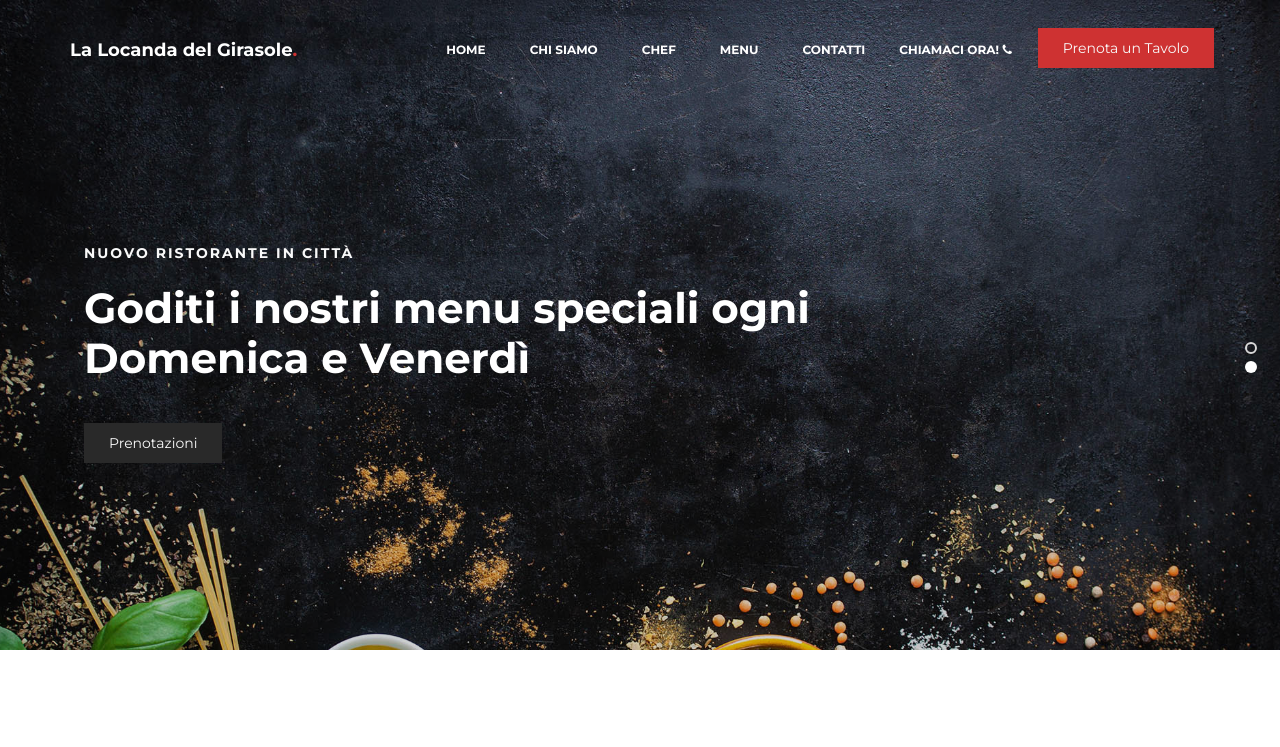
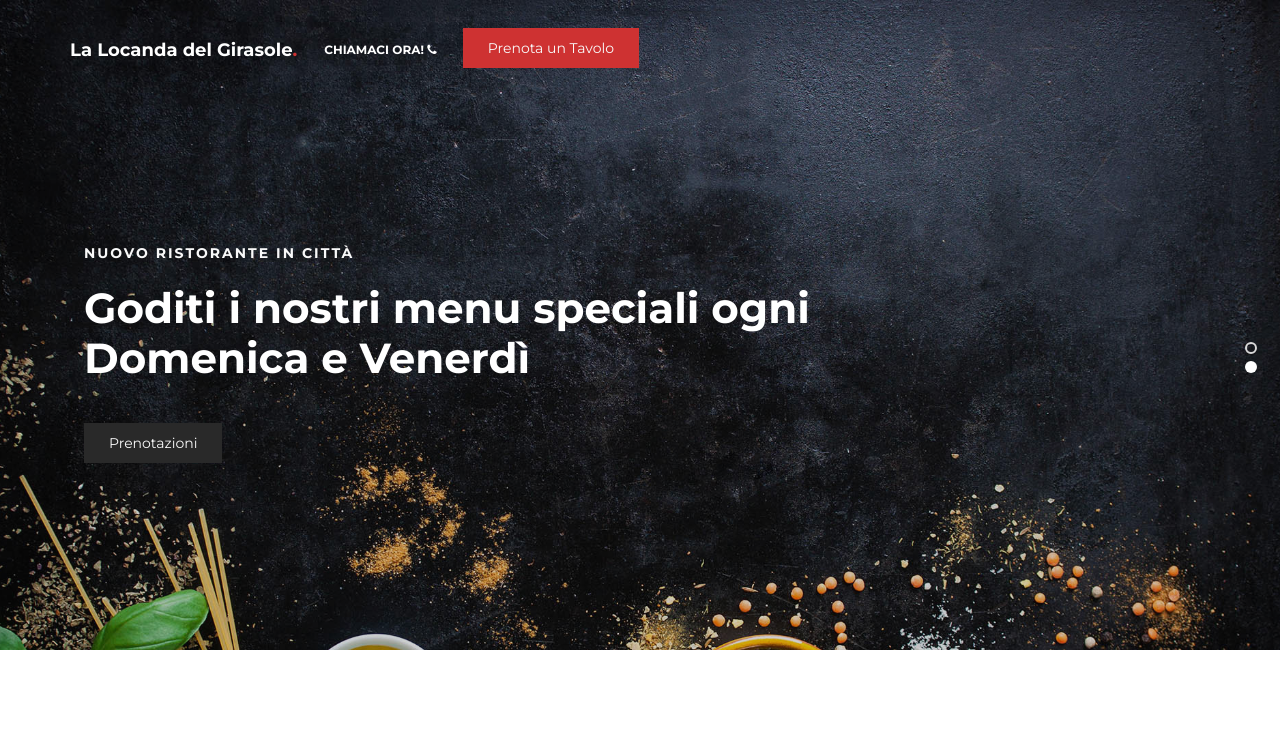
Before and after one commit to quaderga/LaLocandaDelGirasole, a plain HTML site: page index.html in a window 1280 px wide. Shown: the top 747 px of the page. Drawn offline with Linux system fonts and the light colour scheme.

Commit message:
Update index.html

```diff
--- a/index.html
+++ b/index.html
@@ -58,13 +58,7 @@ http://www.templatemo.com/tm-515-eatery
 <a href="index.html" class="navbar-brand">La Locanda del Girasole<span>.</span></a>
 
 <!-- MENU LINKS -->
-<ul class="nav navbar-nav navbar-nav-first">
-    <li><a href="#home" class="smoothScroll">Home</a></li>
-    <li><a href="#about" class="smoothScroll">Chi Siamo</a></li>
-    <li><a href="#team" class="smoothScroll">Chef</a></li>
-    <li><a href="#menu" class="smoothScroll">Menu</a></li>
-    <li><a href="#contact" class="smoothScroll">Contatti</a></li>
-</ul>
+
 <ul class="nav navbar-nav navbar-right">
     <li><a href="#footer">Chiamaci Ora! <i class="fa fa-phone"></i> </a></li>
     <a href="#footer" class="section-btn">Prenota un Tavolo</a>
```
